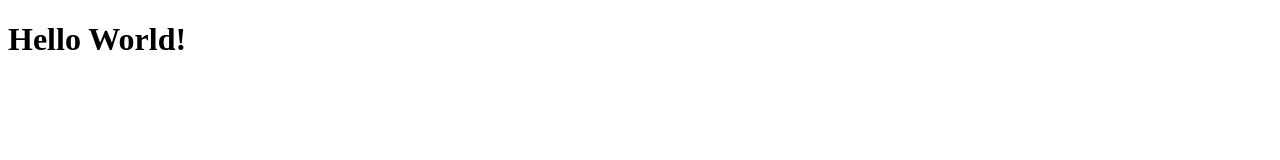
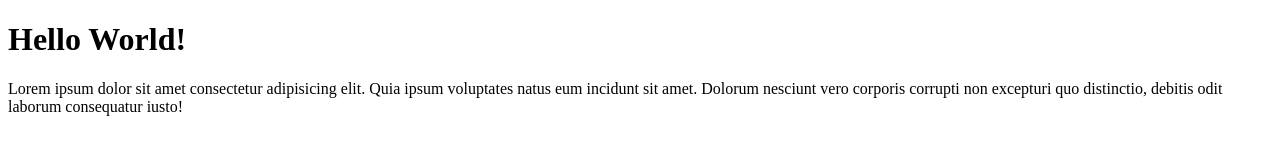
Before and after one commit to hamdani22/wpu-git-test, a plain HTML site: page index.html in a window 1280 px wide. Drawn offline with Linux system fonts and the light colour scheme.

Commit message:
menambahkan paragraf

```diff
--- a/index.html
+++ b/index.html
@@ -8,5 +8,6 @@
 </head>
 <body>
    <h1>Hello World!</h1>
+   <p>Lorem ipsum dolor sit amet consectetur adipisicing elit. Quia ipsum voluptates natus eum incidunt sit amet. Dolorum nesciunt vero corporis corrupti non excepturi quo distinctio, debitis odit laborum consequatur iusto!</p>
 </body>
 </html>
```
